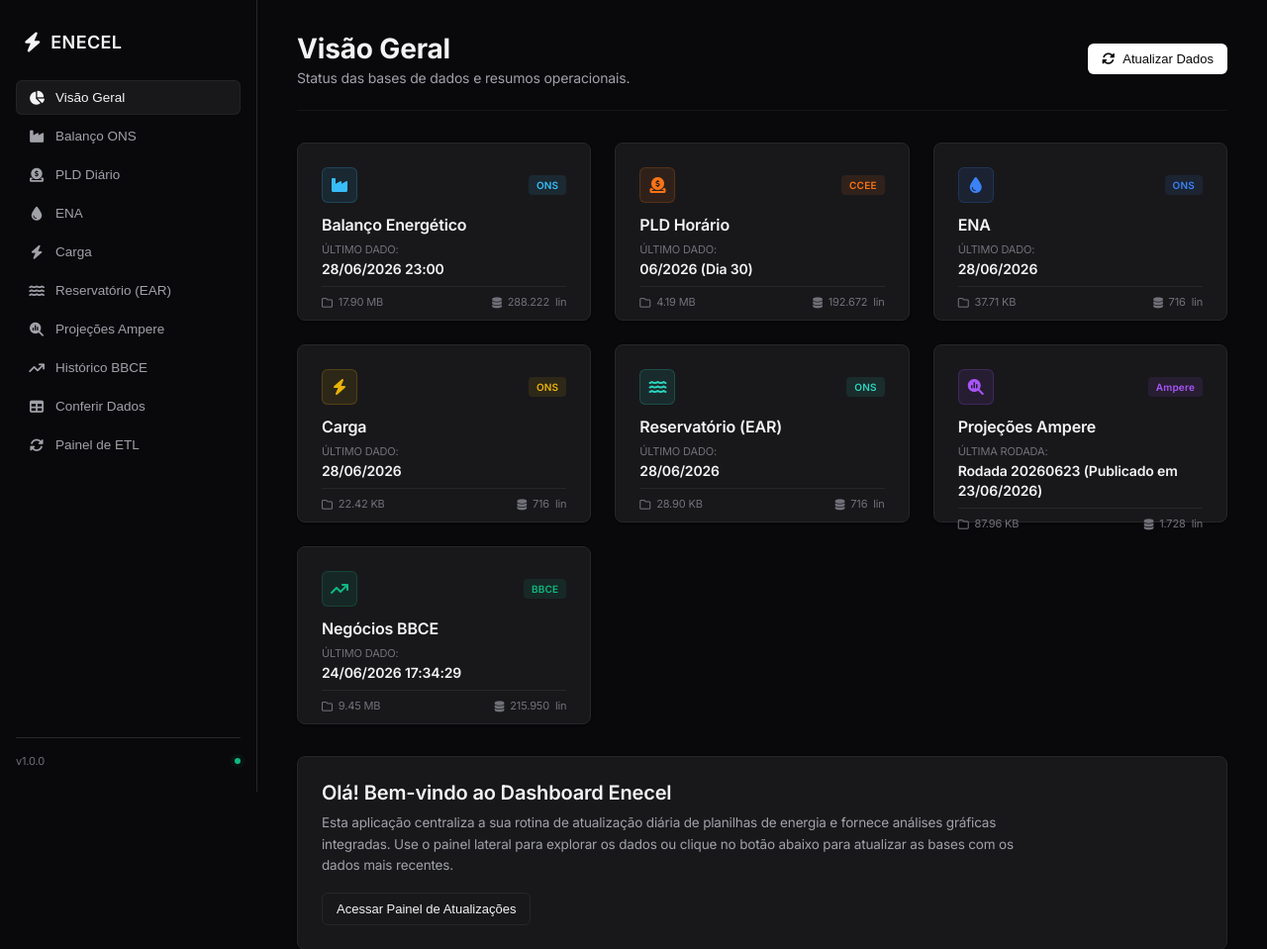
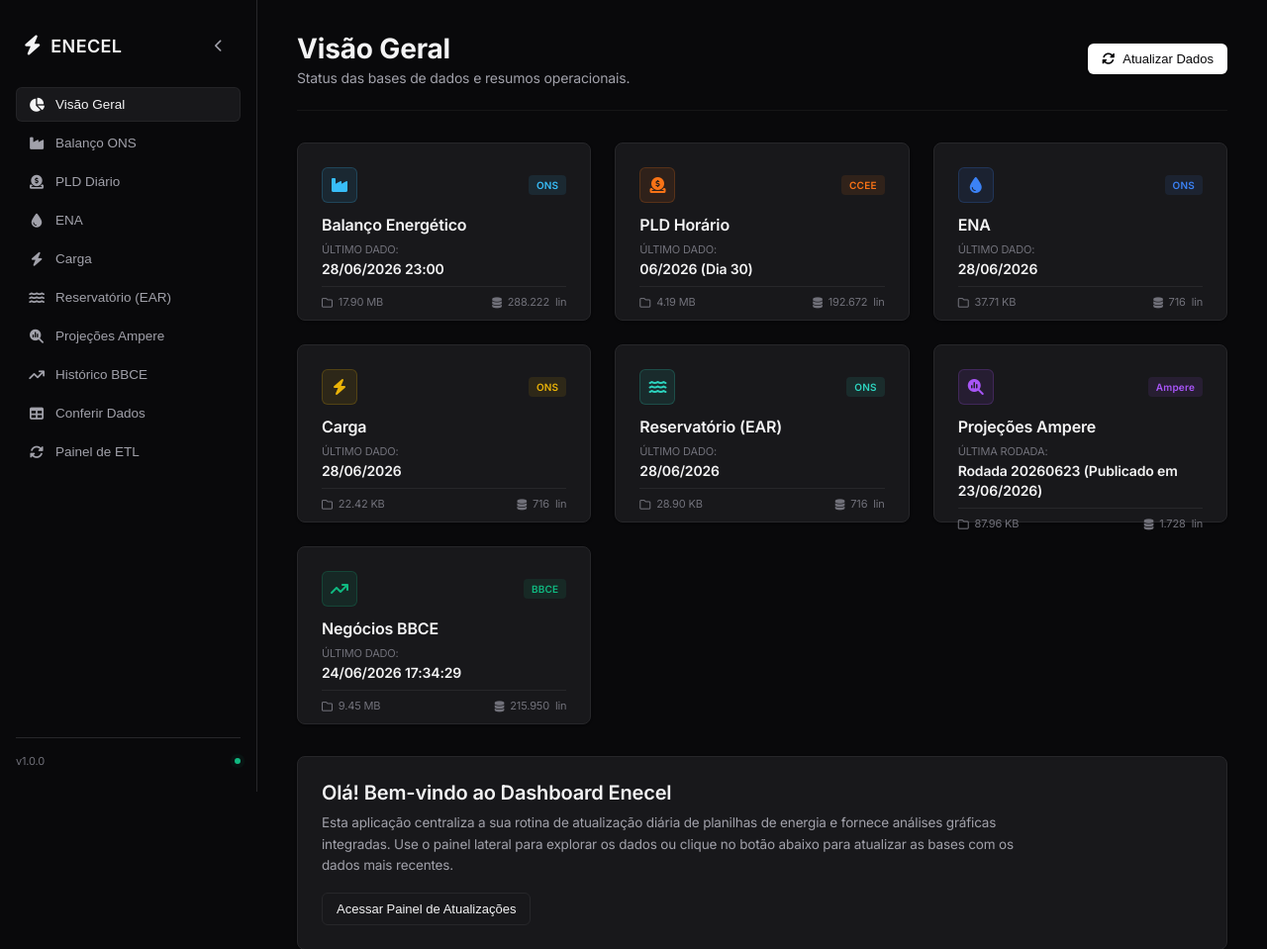
Before and after one commit to chagasv/dashboard-enecel, a Flask app: page / in a window 1280 px wide. Shown: the top 959 px of the page at 99% size. Run offline with Flask 3, Linux system fonts and the light colour scheme.

Commit message:
Implementa menu lateral recolhivel e responsividade dos graficos

```diff
--- a/static/css/style.css
+++ b/static/css/style.css
@@ -81,6 +81,7 @@ h1, h2, h3, .logo-text {
     position: fixed;
     height: 100vh;
     z-index: 100;
+    transition: width 0.2s ease-in-out, padding 0.2s ease-in-out;
 }
 
 .logo-area {
@@ -199,6 +200,80 @@ h1, h2, h3, .logo-text {
     100% { transform: scale(2.5); opacity: 0; }
 }
 
+/* Botão de Toggle do Menu Lateral */
+.sidebar-toggle-btn {
+    background: transparent;
+    border: none;
+    outline: none;
+    color: var(--text-secondary);
+    cursor: pointer;
+    font-size: 13px;
+    display: flex;
+    align-items: center;
+    justify-content: center;
+    width: 28px;
+    height: 28px;
+    border-radius: 6px;
+    transition: var(--transition-smooth);
+    margin-left: auto;
+}
+
+.sidebar-toggle-btn:hover {
+    background: var(--glass-bg-hover);
+    color: var(--text-primary);
+}
+
+/* Estado Recolhido da Sidebar (Controlado no body) */
+body.sidebar-collapsed {
+    --sidebar-width: 70px;
+}
+
+body.sidebar-collapsed .sidebar {
+    padding: 24px 10px;
+}
+
+body.sidebar-collapsed .logo-area {
+    flex-direction: column;
+    gap: 12px;
+    align-items: center;
+    padding: 8px 0 20px 0;
+}
+
+body.sidebar-collapsed .logo-text {
+    display: none;
+}
+
+body.sidebar-collapsed .sidebar-toggle-btn {
+    margin-left: 0;
+}
+
+body.sidebar-collapsed .sidebar-toggle-btn i {
+    transform: rotate(180deg);
+}
+
+body.sidebar-collapsed .nav-btn {
+    justify-content: center;
+    padding: 12px 0;
+}
+
+body.sidebar-collapsed .nav-btn i {
+    margin: 0;
+    font-size: 15px;
+}
+
+body.sidebar-collapsed .nav-btn span {
+    display: none;
+}
+
+body.sidebar-collapsed .sidebar-footer {
+    justify-content: center;
+    padding-top: 16px;
+}
+
+body.sidebar-collapsed .version-text {
+    display: none;
+}
+
 /* Main Content Area */
 .main-content {
     flex-grow: 1;
@@ -207,6 +282,7 @@ h1, h2, h3, .logo-text {
     min-height: 100vh;
     display: flex;
     flex-direction: column;
+    transition: margin-left 0.2s ease-in-out;
 }
 
 /* Top Bar Styling */
--- a/templates/index.html
+++ b/templates/index.html
@@ -27,39 +27,42 @@
             <div class="logo-area">
                 <i class="fa-solid fa-bolt logo-icon"></i>
                 <span class="logo-text">ENECEL</span>
+                <button id="sidebar-toggle" class="sidebar-toggle-btn" title="Recolher Menu">
+                    <i class="fa-solid fa-chevron-left"></i>
+                </button>
             </div>
 
             <nav class="sidebar-nav">
                 <button class="nav-btn active" data-tab="resumo">
-                    <i class="fa-solid fa-chart-pie"></i> Visão Geral
+                    <i class="fa-solid fa-chart-pie"></i> <span>Visão Geral</span>
                 </button>
                 <button class="nav-btn" data-tab="balanco">
-                    <i class="fa-solid fa-industry"></i> Balanço ONS
+                    <i class="fa-solid fa-industry"></i> <span>Balanço ONS</span>
                 </button>
                 <button class="nav-btn" data-tab="pld">
-                    <i class="fa-solid fa-circle-dollar-to-slot"></i> PLD Diário
+                    <i class="fa-solid fa-circle-dollar-to-slot"></i> <span>PLD Diário</span>
                 </button>
                 <button class="nav-btn" data-tab="ena">
-                    <i class="fa-solid fa-droplet"></i> ENA
+                    <i class="fa-solid fa-droplet"></i> <span>ENA</span>
                 </button>
                 <button class="nav-btn" data-tab="carga">
-                    <i class="fa-solid fa-bolt"></i> Carga
+                    <i class="fa-solid fa-bolt"></i> <span>Carga</span>
                 </button>
                 <button class="nav-btn" data-tab="ear">
-                    <i class="fa-solid fa-water"></i> Reservatório (EAR)
+                    <i class="fa-solid fa-water"></i> <span>Reservatório (EAR)</span>
                 </button>
                 <button class="nav-btn" data-tab="ampere">
-                    <i class="fa-solid fa-magnifying-glass-chart"></i> Projeções Ampere
+                    <i class="fa-solid fa-magnifying-glass-chart"></i> <span>Projeções Ampere</span>
                 </button>
                 <button class="nav-btn" data-tab="bbce">
-                    <i class="fa-solid fa-arrow-trend-up"></i> Histórico BBCE
+                    <i class="fa-solid fa-arrow-trend-up"></i> <span>Histórico BBCE</span>
                 </button>
                 <button class="nav-btn" data-tab="auditoria">
-                    <i class="fa-solid fa-table"></i> Conferir Dados
+                    <i class="fa-solid fa-table"></i> <span>Conferir Dados</span>
                 </button>
                 {% if not is_cloud %}
                 <button class="nav-btn update-nav-btn" data-tab="etl">
-                    <i class="fa-solid fa-rotate"></i> Painel de ETL
+                    <i class="fa-solid fa-rotate"></i> <span>Painel de ETL</span>
                 </button>
                 {% endif %}
             </nav>
```
Also changed, not shown: static/js/dashboard.js.
